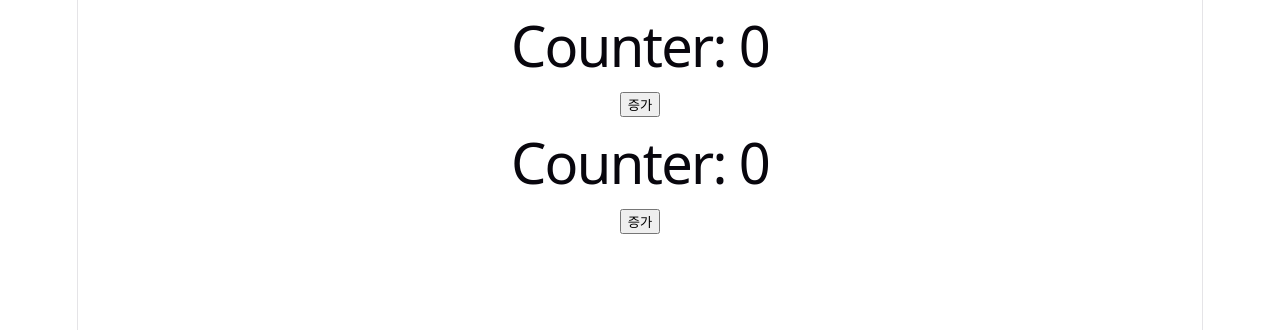
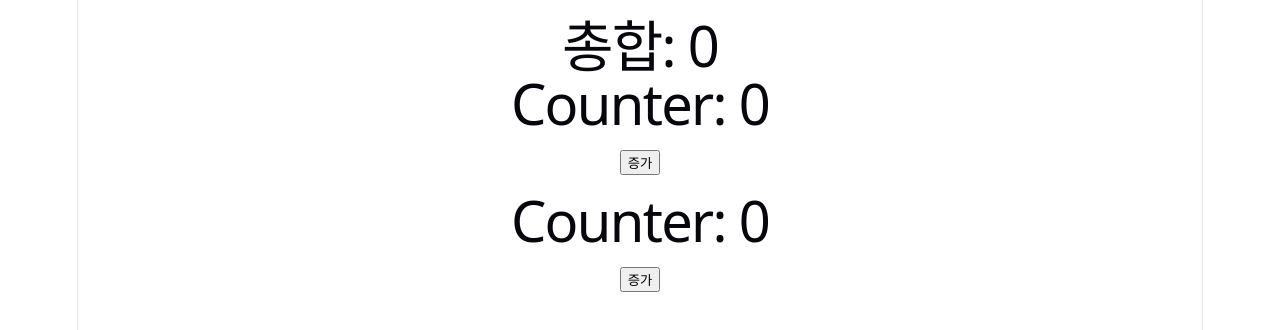
Before and after one commit to Kumoh-Gense/w26w04-state-hoisting, a React (Vite) app: page / in a window 1280 px wide. Shown: the top 330 px of the page. Built offline with nearby package versions, Linux system fonts and the light colour scheme.

Commit message:
🚀총합 출력

```diff
--- a/src/App.jsx
+++ b/src/App.jsx
@@ -7,6 +7,7 @@ function App() {
 
   return (
     <div>
+      <h1>총합: {count1 + count2}</h1>
       <Counter count={count1} onIncrement={() => setCount1(prev => prev + 1)} />
       <Counter count={count2} onIncrement={() => setCount2(prev => prev + 1)} />
     </div>
```
